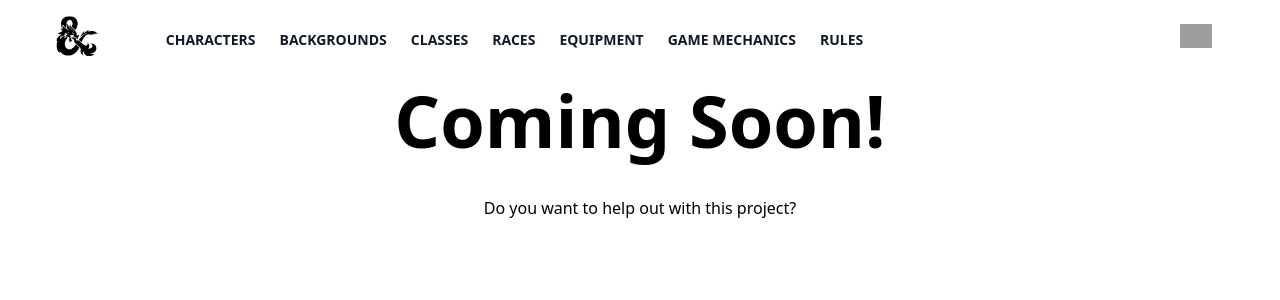
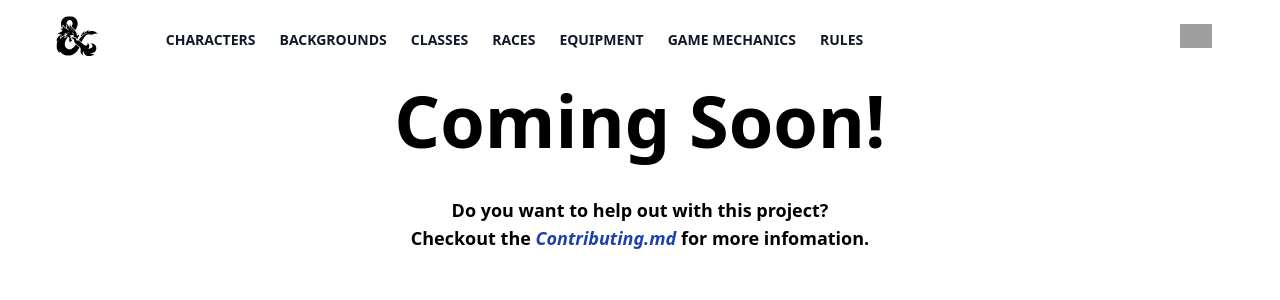
Before and after one commit to nkosi-tauro/dnd5e, a Vue app: page / in a window 1280 px wide. Shown: the top 300 px of the page. Built offline with nearby package versions, Linux system fonts and the light colour scheme; grey boxes are pictures that could not be loaded.

Commit message:
added new docs & updated Coming Soon Component

```diff
--- a/src/components/ComingSoon.vue
+++ b/src/components/ComingSoon.vue
@@ -1,7 +1,7 @@
 <template>
     <div>
-        <h1 class="m-3 mb-10 text-7xl text-center font-semibold">Coming Soon!</h1>
-        <p class="text-center">Do you want to help out with this project?</p>
+        <h1 class="m-3 mb-10 text-7xl text-center font-bold">Coming Soon!</h1>
+        <p class="text-center text-lg font-semibold">Do you want to help out with this project? <br> Checkout the <a href="https://github.com/nkosi-tauro/dnd5e/blob/master/CONTRIBUTING.md" class="text-blue-800 italic" target="_blank">Contributing.md</a> for more infomation.</p>
     </div>
 </template>
 
```
Also changed, not shown: 2 other files (tests, documents, lock files or other folders).
